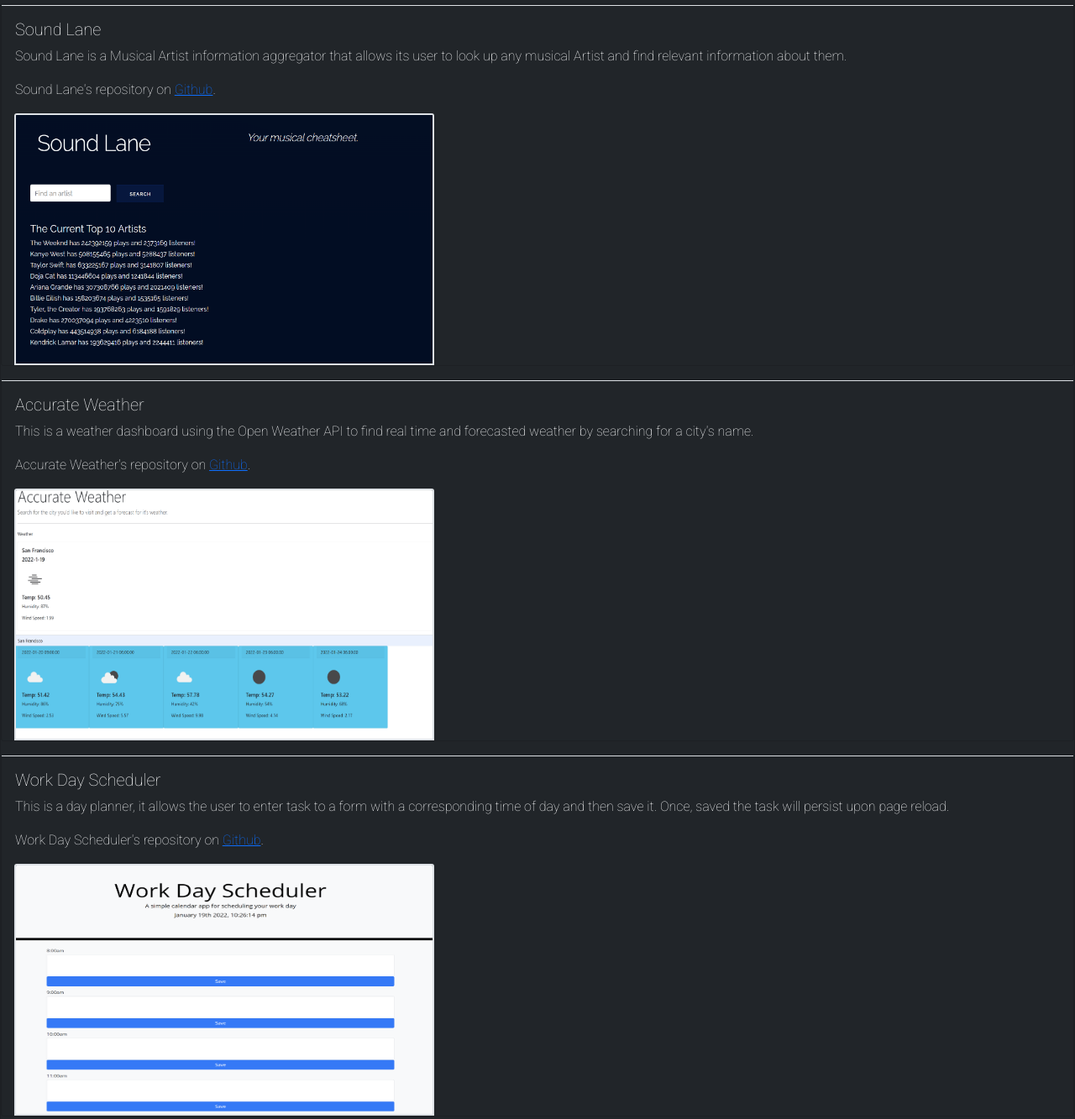
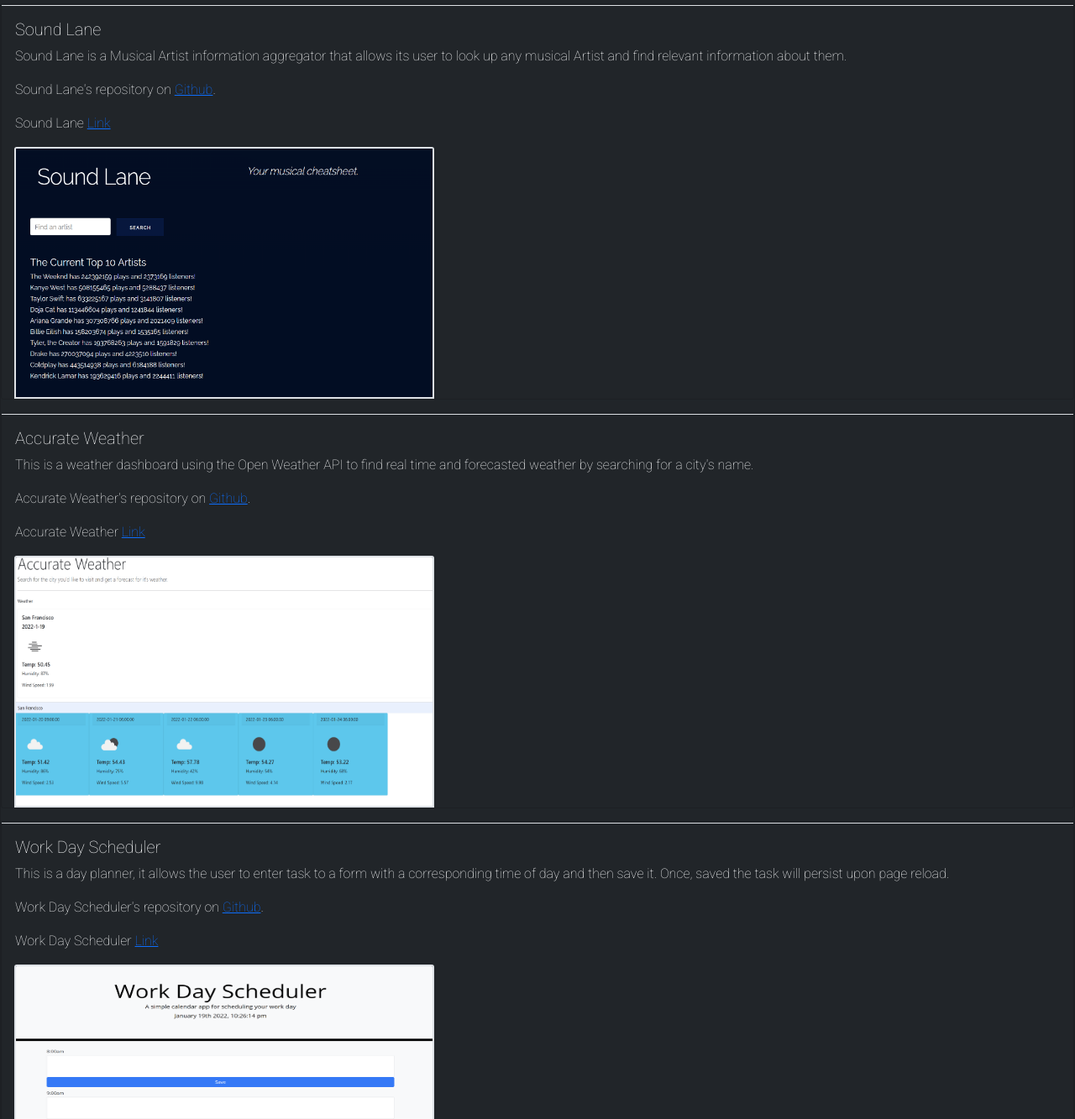
Before and after one commit to MChambersIV/Portfolio-V2, a plain HTML site: page index.html in a window 1280 px wide. Shown: the part 380-1713 px from the top of the page at 84% size. Drawn offline with nearby package versions, Linux system fonts and the light colour scheme.

Commit message:
added links to deployed site for projects, replaced reademe image to show deployed link

```diff
--- a/index.html
+++ b/index.html
@@ -56,6 +56,7 @@
                   <h5 class="card-title">Sound Lane</h5>
                   <p class="card-text">Sound Lane is a Musical Artist information aggregator that allows its user to look up any musical Artist and find relevant information about them.</p>
                   <p class="card-text">Sound Lane's repository on <a href="https://github.com/MChambersIV/Sound-Lane">Github</a>.</p>
+                  <p class="card-text">Sound Lane  <a href="https://samuellutz.github.io/Sound-Lane/">Link</a></p>
                 </div>
                 <img src="./images/p1.png" class="card-img-top border border-2" alt="Image of Landscape" style="width:500px;height:300px;">
             </div>
@@ -65,6 +66,7 @@
                     <h5 class="card-title">Accurate Weather</h5>
                     <p class="card-text">This is a weather dashboard using the Open Weather API to find real time and forecasted weather by searching for a city's name.</p>
                     <p class="card-text">Accurate Weather's repository on <a href="https://github.com/MChambersIV/weather-dashboard">Github</a>.</p>
+                    <p class="card-text">Accurate Weather  <a href="https://mchambersiv.github.io/weather-dashboard/">Link</a></p>
                 </div>
                 <img src="./images/p2.png" class="card-img-top border border-2" alt="Image of Landscape" style="width:500px;height:300px;">
             </div>
@@ -74,6 +76,7 @@
                     <h5 class="card-title">Work Day Scheduler</h5>
                     <p class="card-text">This is a day planner, it allows the user to enter task to a form with a corresponding time of day and then save it. Once, saved  the task will persist upon page reload.</p>
                     <p class="card-text">Work Day Scheduler's repository on <a href="https://github.com/MChambersIV/daily-planner-mc">Github</a>.</p>
+                    <p class="card-text">Work Day Scheduler <a href="https://mchambersiv.github.io/daily-planner-mc/">Link</a></p>
               </div>
               <img src="./images/p3.png" class="card-img-top border border-2" alt="Image of Landscape" style="width:500px;height:300px;">
 
```
Also changed, not shown: images/P2S2.png.
